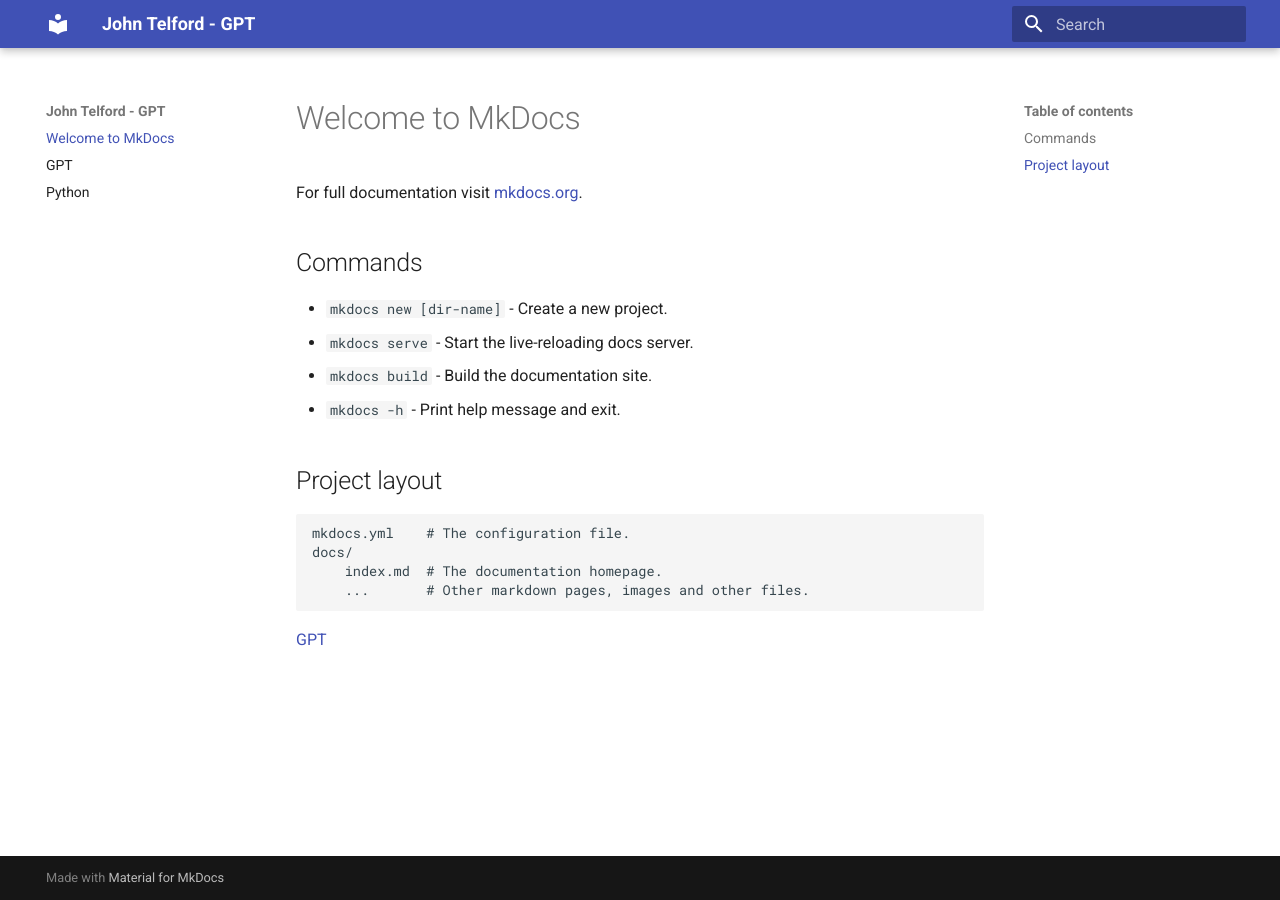
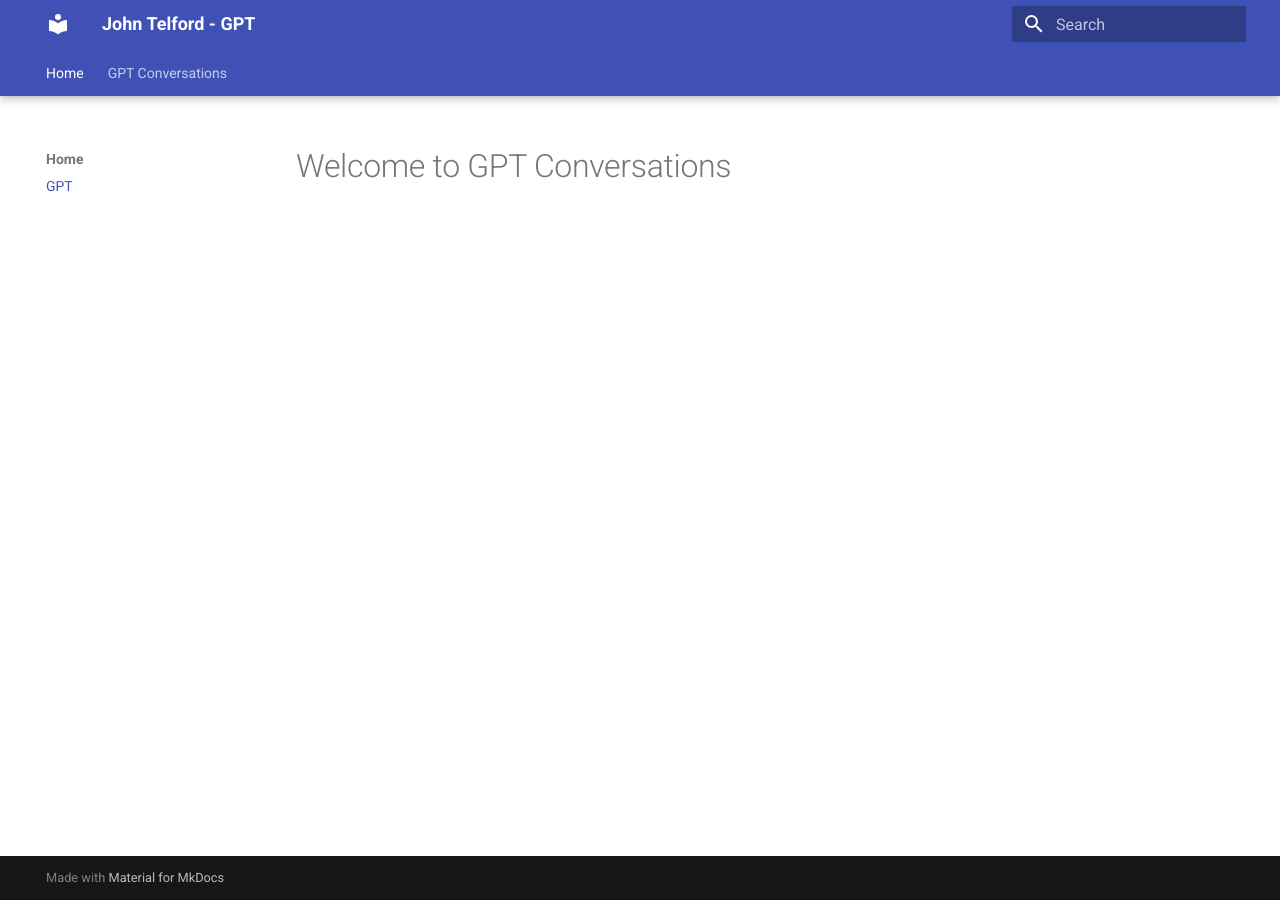
Before and after one commit to JohnTelford/GPT, an MkDocs documentation site: the page built from docs/index.md, in a window 1280 px wide. Built offline with MkDocs 1.6.1 and Material for MkDocs 9.7.7, drawn with Linux system fonts in a browser that asks for light colours.

Commit message:
refactor
Signed-off-by: John <john@johntelford.com>

```diff
--- a/docs/index.md
+++ b/docs/index.md
@@ -1,19 +1 @@
-# Welcome to MkDocs
-
-For full documentation visit [mkdocs.org](https://www.mkdocs.org).
-
-## Commands
-
-* `mkdocs new [dir-name]` - Create a new project.
-* `mkdocs serve` - Start the live-reloading docs server.
-* `mkdocs build` - Build the documentation site.
-* `mkdocs -h` - Print help message and exit.
-
-## Project layout
-
-    mkdocs.yml    # The configuration file.
-    docs/
-        index.md  # The documentation homepage.
-        ...       # Other markdown pages, images and other files.
-
-[GPT](GPT.md)
+# Welcome to GPT Conversations
--- a/mkdocs.yml
+++ b/mkdocs.yml
@@ -3,3 +3,26 @@ site_name: John Telford - GPT
 
 theme:
   name: material
+
+  features:
+    - header.autohide
+    - navigation.instant
+    - navigation.sections
+    - navigation.tabs
+    - navigation.tabs.sticky
+    - navigation:top
+    - navigation.tracking
+    - search.highlight
+    - search.suggest
+    - toc.follow``
+    - toc.integrate
+
+# nav tree
+nav:
+#
+  - Home:
+    - GPT : index.md
+
+  - GPT Conversations:
+    - Topic GPT: GPT.md
+    - Topic Python: python.md
```
Also changed, not shown: site/404.html, site/GPT/index.html, site/index.html, site/python/index.html, site/search/search_index.json, site/sitemap.xml, 1 other file.
